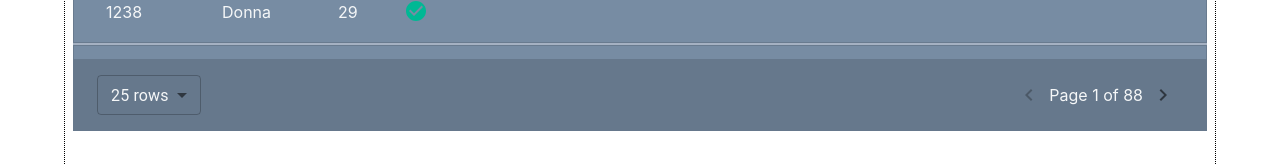
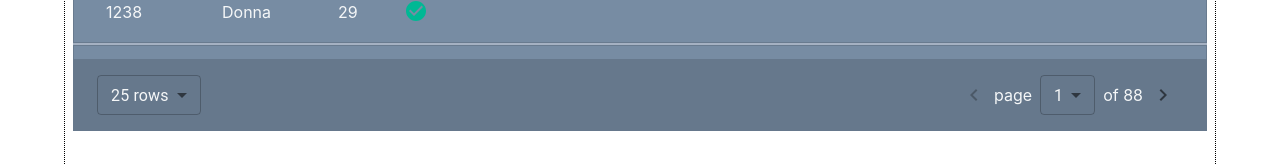
Before and after one commit to talis1999/Custom-table, a React (Create React App) app: page / in a window 1280 px wide. Shown: the part 438-603 px from the top of the page. Built offline with nearby package versions, Linux system fonts and the light colour scheme.

Commit message:
adding go to option for page index control

```diff
--- a/src/components/Pagination/PageIndexControl.tsx
+++ b/src/components/Pagination/PageIndexControl.tsx
@@ -6,6 +6,7 @@ import NextIcon from "@mui/icons-material/ChevronRightTwoTone";
 import { useAppSelector, useAppDispatch } from "../../app/hooks";
 import { getPage, selectPagesLength, setPage } from "../../features/data/data";
 import useDebounce from "../../hooks/useDebounce";
+import PageSelect from "./PageSelect";
 
 const PageIndexControl: React.FC = () => {
   const dispatch = useAppDispatch();
@@ -13,8 +14,8 @@ const PageIndexControl: React.FC = () => {
   const currentPage = useAppSelector(getPage);
   const currentPagesLength = useAppSelector(selectPagesLength);
 
-  const [pageIndexValue, setPageIndexValue] = useState(currentPage);
-  const debouncedPageIndexValue = useDebounce(pageIndexValue);
+  const [pageIndexValue, setPageIndexValue] = useState<number>(currentPage);
+  const debouncedPageIndexValue = useDebounce<number>(pageIndexValue);
 
   // Handling dispatch after proper debounce
   useEffect(() => {
@@ -43,7 +44,9 @@ const PageIndexControl: React.FC = () => {
       >
         <PrevIcon />
       </IconButton>
-      <Box>{`Page ${pageIndexValue} of ${currentPagesLength}`}</Box>
+      <Box>{"page"}</Box>
+      <PageSelect page={pageIndexValue} goToPage={setPageIndexValue} />
+      <Box>{`of ${currentPagesLength}`}</Box>
       <IconButton
         aria-label="next"
         onClick={goNext}
--- /dev/null
+++ b/src/components/Pagination/PageSelect.tsx
@@ -0,0 +1,36 @@
+import React, { useMemo } from "react";
+import { MenuItem, FormControl } from "@mui/material";
+import Select, { SelectChangeEvent } from "@mui/material/Select";
+
+import { useAppSelector } from "../../app/hooks";
+import { selectPagesLength } from "../../features/data/data";
+
+interface PageSelectProps {
+  page: number;
+  goToPage: (page: number) => void;
+}
+
+const PageSelect: React.FC<PageSelectProps> = ({ page, goToPage }) => {
+  const currentPagesLength = useAppSelector(selectPagesLength);
+
+  const pages = useMemo(
+    () => Array.from({ length: currentPagesLength }, (_, index) => index + 1),
+    [currentPagesLength]
+  );
+
+  const handlePageChange = (event: SelectChangeEvent<number>): void => {
+    goToPage(event.target.value as number);
+  };
+
+  return (
+    <FormControl sx={{ maxWidth: 100, px: 1 }} size="small">
+      <Select value={page} onChange={handlePageChange}>
+        {pages.map((page) => (
+          <MenuItem value={page}>{page}</MenuItem>
+        ))}
+      </Select>
+    </FormControl>
+  );
+};
+
+export default PageSelect;
```
